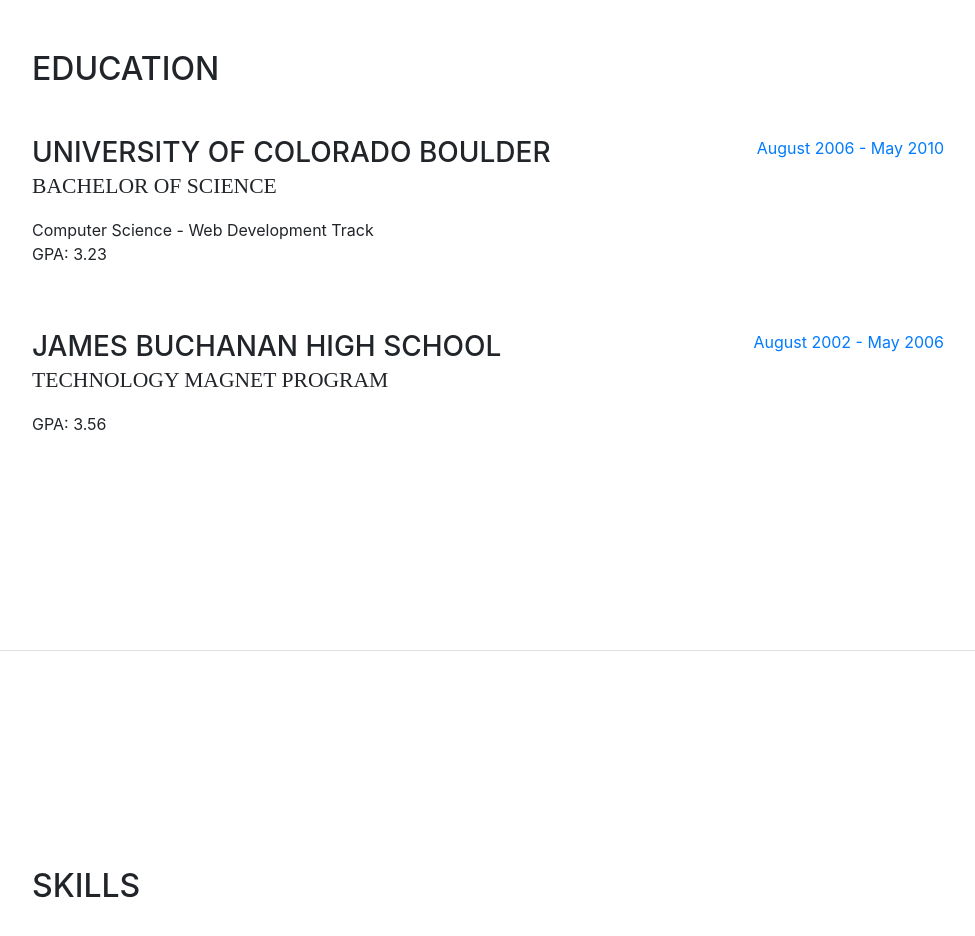
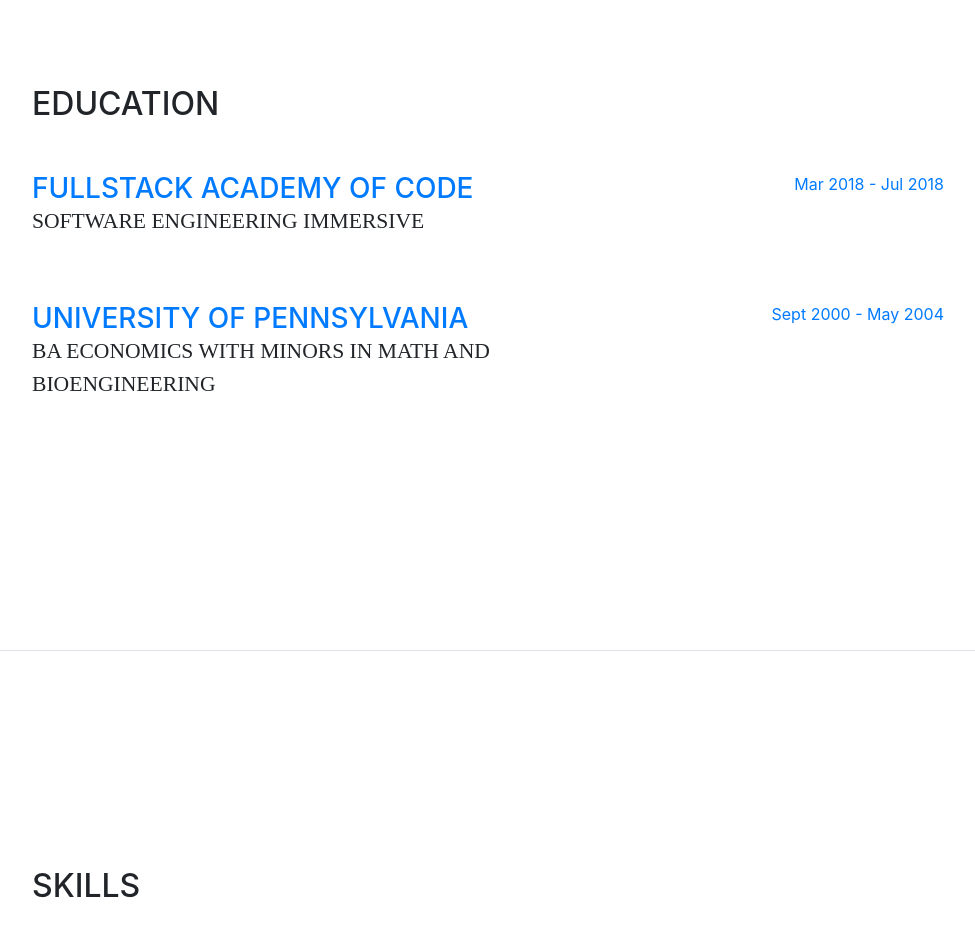
Before and after one commit to huuman118/huuman118.github.io, a website with bundled scripts: page index.html in a window 1280 px wide. Shown: the part 2100-3036 px from the top of the page, without its empty margins (288-1263 px from the left). Built offline with nearby package versions, Linux system fonts and the light colour scheme; a web font is replaced by a local one.

Commit message:
feat: added education

```diff
--- a/index.html
+++ b/index.html
@@ -168,24 +168,25 @@
 
         <div class="resume-item d-flex flex-column flex-md-row mb-5">
           <div class="resume-content mr-auto">
-            <h3 class="mb-0">University of Colorado Boulder</h3>
-            <div class="subheading mb-3">Bachelor of Science</div>
-            <div>Computer Science - Web Development Track</div>
-            <p>GPA: 3.23</p>
+            <a href="">
+              <h3 class="mb-0">Fullstack Academy of Code</h3>
+            </a>
+            <div class="subheading mb-3">Software Engineering Immersive</div>
           </div>
           <div class="resume-date text-md-right">
-            <span class="text-primary">August 2006 - May 2010</span>
+            <span class="text-primary">Mar 2018 - Jul 2018</span>
           </div>
         </div>
 
         <div class="resume-item d-flex flex-column flex-md-row">
           <div class="resume-content mr-auto">
-            <h3 class="mb-0">James Buchanan High School</h3>
-            <div class="subheading mb-3">Technology Magnet Program</div>
-            <p>GPA: 3.56</p>
+            <a href="https://www.upenn.edu/">
+              <h3 class="mb-0">University of Pennsylvania</h3>
+            </a>
+            <div class="subheading mb-3">BA Economics with Minors in Math and Bioengineering</div>
           </div>
           <div class="resume-date text-md-right">
-            <span class="text-primary">August 2002 - May 2006</span>
+            <span class="text-primary">Sept 2000 - May 2004</span>
           </div>
         </div>
 
```
